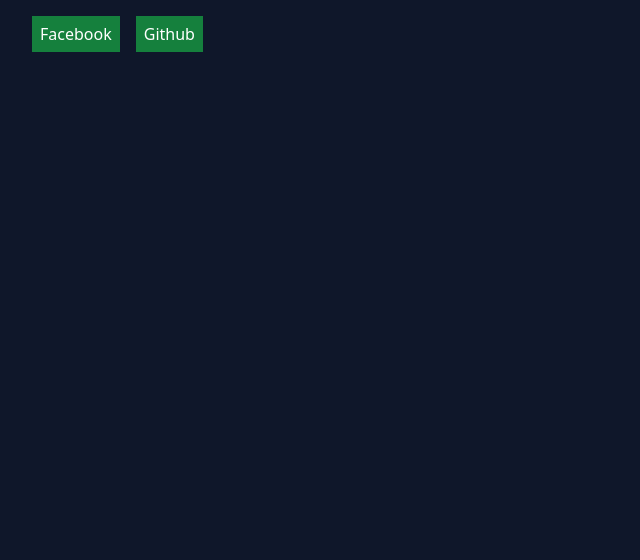
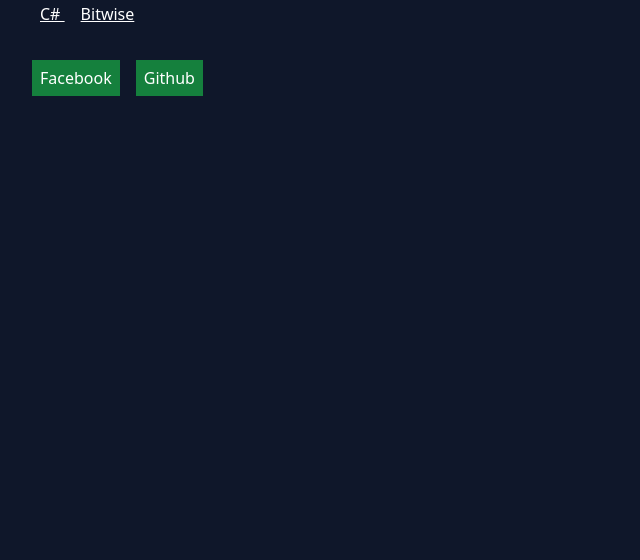
Before and after one commit to Eji4h/astro-tutorial, an Astro site: page /tags in a window 1280 px wide. Shown: the part 240-800 px from the top of the page, without its empty margins (0-640 px from the left). Built offline with nearby package versions, Linux system fonts and the light colour scheme; Astro itself is replaced by a stand-in of ours.

Commit message:
fix: 🐛 tag page can use

```diff
--- a/src/pages/tags/index.astro
+++ b/src/pages/tags/index.astro
@@ -1,6 +1,6 @@
 ---
 import BaseLayout from "../../layouts/BaseLayout.astro";
-const allPosts = await Astro.glob("../posts/*.md");
+const allPosts = await Astro.glob("../posts/*.mdx");
 const tags = [...new Set(allPosts.map((post) => post.frontmatter.tags).flat())];
 const pageTitle = "Tag Index";
 ---
@@ -9,31 +9,10 @@ const pageTitle = "Tag Index";
 	<div class="m-4">
 		{
 			tags.map((tag) => (
-				<p class="text-blue-600 hover:underline hover:text-blue-100">
-					<a href={`/tags/${tag}`}>{tag}</a>
-				</p>
+				<a class="mx-2" href={`/tags/${tag}`}>
+					{tag}
+				</a>
 			))
 		}
 	</div>
 </BaseLayout>
-
-<!-- <style>
-	a {
-		color: #00539f;
-	}
-
-	.tags {
-		display: flex;
-		flex-wrap: wrap;
-		margin: 0 auto;
-	}
-
-	.tag {
-		margin: 0.25em;
-		border: dotted 1px #a1a1a1;
-		border-radius: 0.5em;
-		padding: 0.5em 1em;
-		font-size: 1.15em;
-		background-color: #f8fcfd;
-	}
-</style> -->
```
